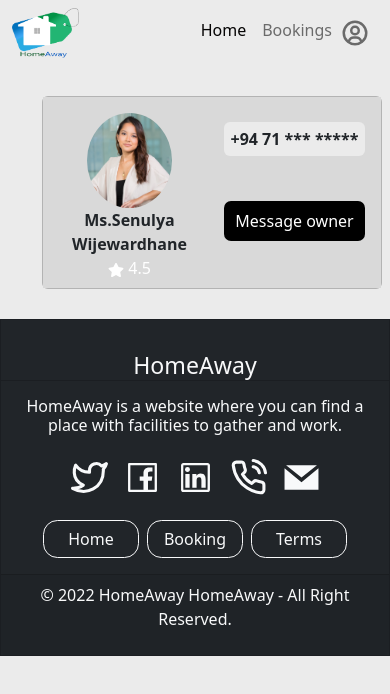
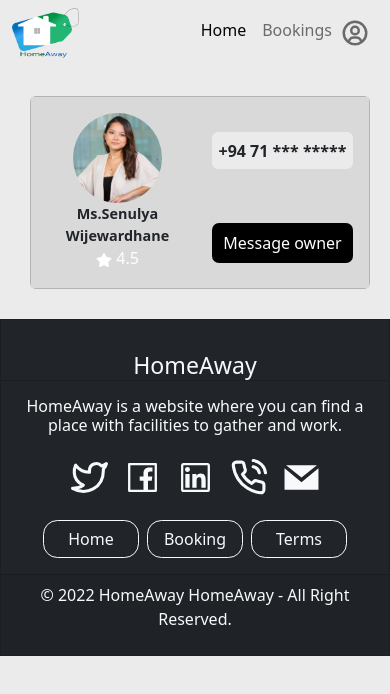
Before and after one commit to GP-43/homeaway-frontend, a React (Create React App) app: page /renterdetails in a window 390 px wide. Shown: the top 694 px of the page. Built offline with nearby package versions, Linux system fonts and the light colour scheme.

Commit message:
errors done

```diff
--- a/src/assets/styles/partials/_renter-details.scss
+++ b/src/assets/styles/partials/_renter-details.scss
@@ -1,6 +1,6 @@
 .renter-card {
   width: 30%;
-  height: 37vh;
+  height: 175px;
   margin: 30px;
   background-color: #d9d9d9;
 
@@ -13,8 +13,8 @@
 
     .renter-image {
       border-radius: 100%;
-      width: 60%;
-      height: 60%;
+      width: 63%;
+      height: 74%;
     }
 
     .renter-name {
@@ -35,7 +35,7 @@
   }
 
   .renter-no {
-    height: 7vh;
+    height: 37px;
     border-radius: 6px;
     display: flex;
     justify-content: center;
@@ -56,7 +56,8 @@
 @media only screen and (max-width: 820px) {
   .renter-card {
     width: 56%;
-    height: 18vh;
+    height: 211px;
+
     .renter-name {
       font-size: 1rem !important;
       font-weight: 700;
@@ -67,15 +68,24 @@
     }
 
     .renter-no {
-      height: 4vh;
-      margin-bottom: 45px;
+      margin-bottom: 54px !important;
+      margin-top: 19px;
     }
   }
 }
 
-@media only screen and (max-width: 820px) {
+@media only screen and (max-width: 412px) {
   .renter-card {
-    width:340px;
-    height:193px;
+    width: 340px;
+    height: 193px;
+
+    .renter-image {
+      height: 57% !important;
+    }
+
+    .renter-name {
+      font-size: 0.9rem !important;
+      font-weight: 700;
+    }
   }
 }
--- a/src/components/renter/RenterDetails.jsx
+++ b/src/components/renter/RenterDetails.jsx
@@ -5,7 +5,6 @@ import { FaStar } from "react-icons/fa";
 
 function RenterDetails() {
   return (
-    <Container>
     <Row>
       <Col>
         <Card className="renter-card">
@@ -21,16 +20,13 @@ function RenterDetails() {
               </Col>
               <Col className="renter-col text-center">
                 <Col className="renter-no">+94 71 *** *****</Col>
-                  <Col className="renter-message">
-                    Message owner
-                  </Col>
+                <Col className="renter-message">Message owner</Col>
               </Col>
             </Row>
           </Card.Body>
         </Card>
       </Col>
     </Row>
-    </Container>
   );
 }
 
```
Lines whose indentation alone changed are shown as unchanged.
